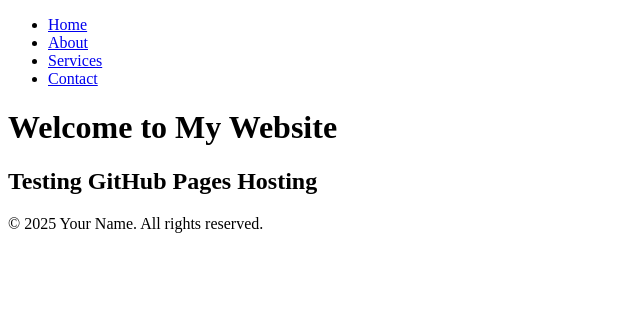
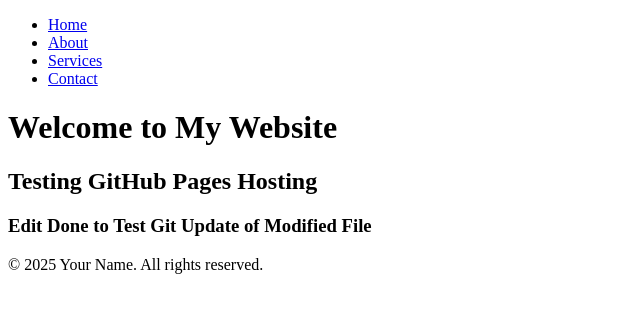
Before and after one commit to RudyLeeV/Github-Test-Site, a plain HTML site: page index.html in a window 1280 px wide. Shown: the whole page, without its empty margins (0-640 px from the left). Drawn offline with Linux system fonts and the light colour scheme; files that its build step writes are made by us from their sources; files whose address does not match are found by name.

Commit message:
add h3 to index'

```diff
--- a/index.html
+++ b/index.html
@@ -40,6 +40,7 @@
   <main>
     <h1>Welcome to My Website</h1>
     <h2>Testing GitHub Pages Hosting</h2>
+    <h3>Edit Done to Test Git Update of Modified File</h3>
     <!-- Page content goes here -->
   </main>
 
```
